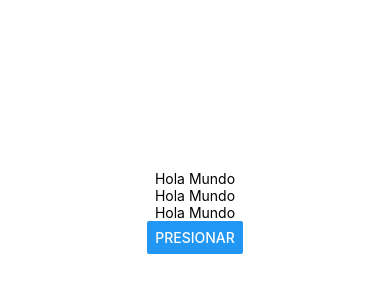
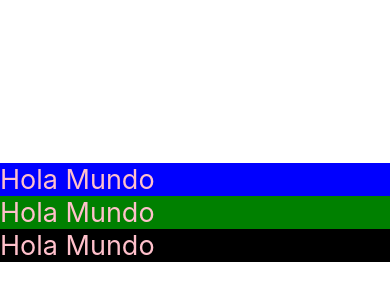
Before and after one commit to Gadyll/PM193, a React Native app in the folder myblank/: screen / in a window 390 px wide. Shown: the part 210-510 px from the top of the page. Built offline with nearby package versions, Linux system fonts and the light colour scheme.

Commit message:
StyleSheet & Flex

```diff
--- a/myblank/App.js
+++ b/myblank/App.js
@@ -4,12 +4,12 @@ import { StyleSheet, Text, View, Button } from 'react-native';
 import React, { useState } from 'react';
 
 // Componente Texto reutilizable
-const Texto = () => {
+const Texto = ({style}) => {
   const [contenido, setContenido] = useState("Hola Mundo");
   const actualizaTexto = () => setContenido('Estado Modificado');
 
   return (
-    <Text onPress={actualizaTexto} >
+    <Text style={[styles.Text,style]} onPress={actualizaTexto} >
       {contenido}
     </Text>
   );
@@ -25,10 +25,11 @@ export default function App() {
 
   return (
     <View style={styles.container}>
-      <Texto></Texto>
-      <Texto></Texto>
-      <Texto></Texto>
-      <Button onPress={cambiarMensaje} title={mensaje} />
+
+      <Texto style={styles.azul}></Texto>
+      <Texto style={styles.verde}></Texto>
+      <Texto style={styles.negro}></Texto>
+      {/* <Button onPress={cambiarMensaje} title={mensaje} /> */}
       <StatusBar style="auto" />
     </View>
   );
@@ -39,7 +40,16 @@ const styles = StyleSheet.create({
   container: {
     flex: 1,
     backgroundColor: '#fff',
-    alignItems: 'center',
+    alignItems: 'strech',
     justifyContent: 'center',
+    // flexDirection:'row'
   },
+  Text:{
+    color:'pink',
+    fontSize: 27,
+
+  },
+  azul:{backgroundColor:'blue'},
+  verde:{backgroundColor:'green'},
+  negro:{backgroundColor: 'black'}
 });
```
